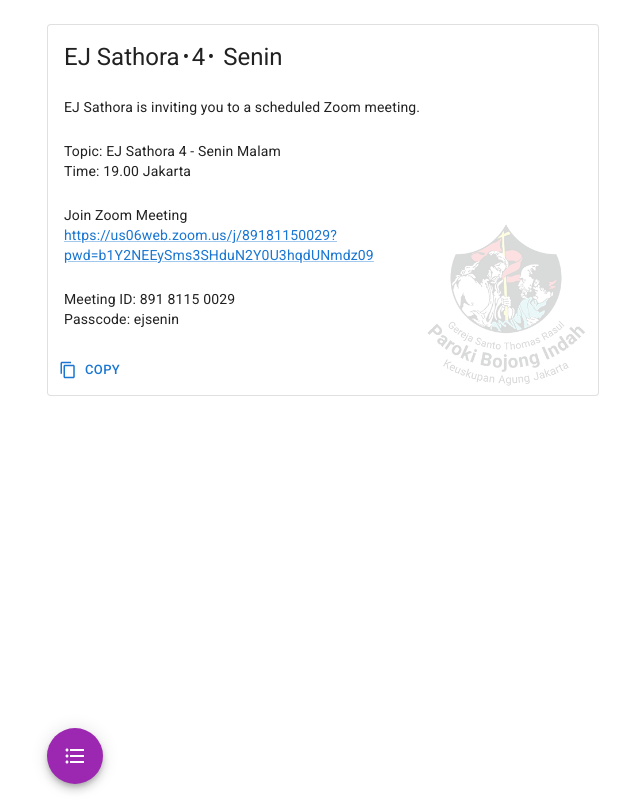
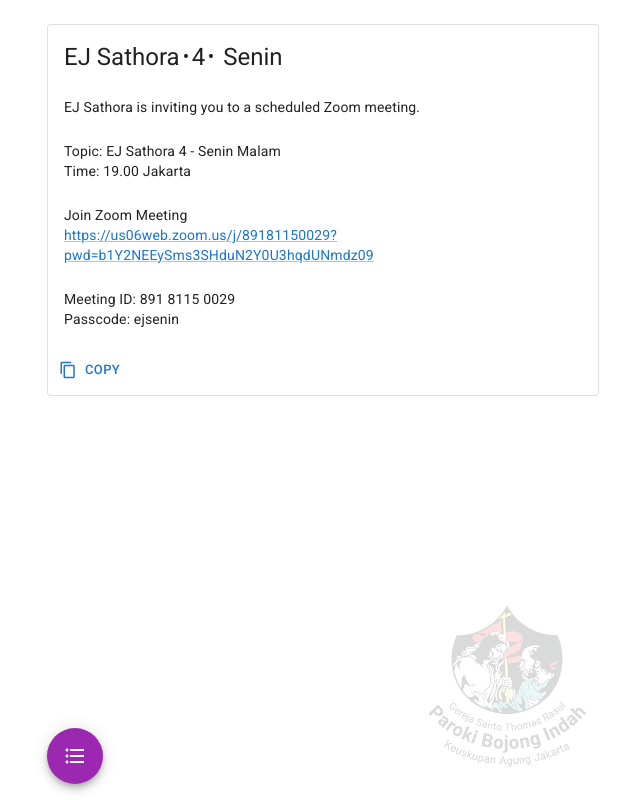
Before and after one commit to YuliusA/EJ-Sathora-Zoom-Invitation-link, a React (Create React App) app: page / in a window 1280 px wide. Shown: the whole page, without its empty margins (317-957 px from the left). Built offline with nearby package versions, Linux system fonts and the light colour scheme.

Commit message:
theme-color

```diff
--- a/public/index.html
+++ b/public/index.html
@@ -3,8 +3,8 @@
   <head>
     <meta charset="utf-8" />
     <meta name="viewport" content="width=device-width, initial-scale=1" />
-    <meta name="msapplication-TileColor" content="#ffffff">
-    <meta name="theme-color" content="#ffffff">
+    <meta name="msapplication-TileColor" content="#ee3336">
+    <meta name="theme-color" content="#ee3336">
     <title>EJ Sathora | Zoom Invitation Link</title>
     <meta name="description" content="Copy your zoom invitation link based on your day" />
     <link rel="icon" type="image/png" sizes="32x32" href="%PUBLIC_URL%/favicon-32x32.png">
--- a/src/components/ContentForm.js
+++ b/src/components/ContentForm.js
@@ -63,8 +63,18 @@
                     minHeight: '100vh',
                     display: 'flex',
                     flexDirection: 'column',
+                    position: 'relative',
+                    '& .logo': {
+                        maxWidth: 184,
+                        opacity: 0.15,
+                        position: 'absolute',
+                        bottom: '3vh',
+                        right: 0
+                    },
                 }}
             >
+                <img className='logo' src='images/sathora-logo.png' alt='Sathora' />
+
                 <TextField
                     id='invitationInput'
                     inputRef={inputRef}
@@ -78,21 +88,7 @@
                     }}
                 />
 
-                <Card
-                    variant='outlined'
-                    sx={{
-                        position: 'relative',
-                        '& .logo': {
-                            maxWidth: 184,
-                            opacity: 0.15,
-                            position: 'absolute',
-                            bottom: 0,
-                            right: 0
-                        },
-                    }}
-                >
-                    <img className='logo' src='images/sathora-logo.png' alt='Sathora' />
-
+                <Card variant='outlined'>
                     <CardContent sx={{ wordBreak: 'break-word' }}>
                         <Typography variant='h5' component='div' mb={3}>
                             EJ Sathora{bull}4{bull} {day}
```
